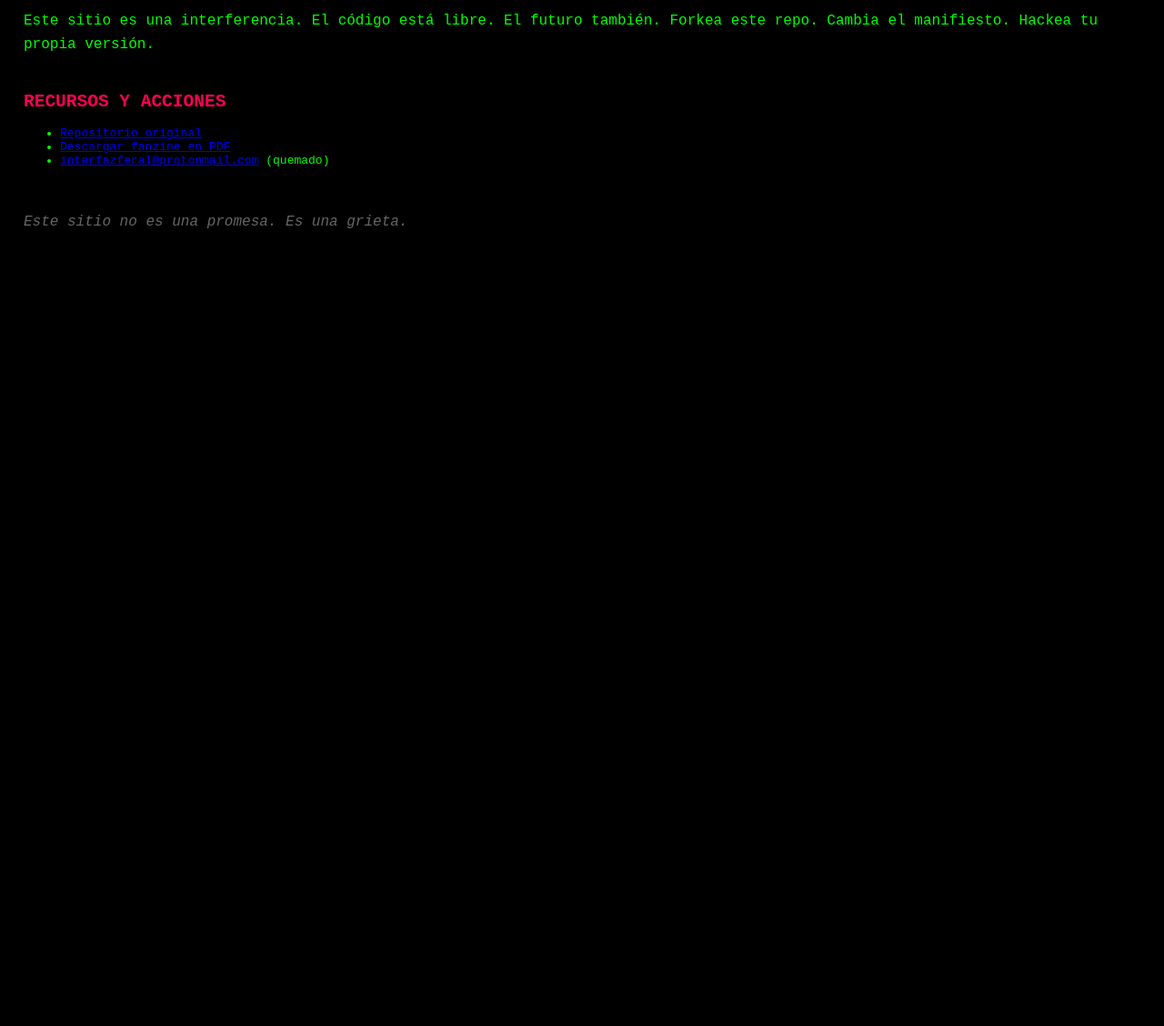
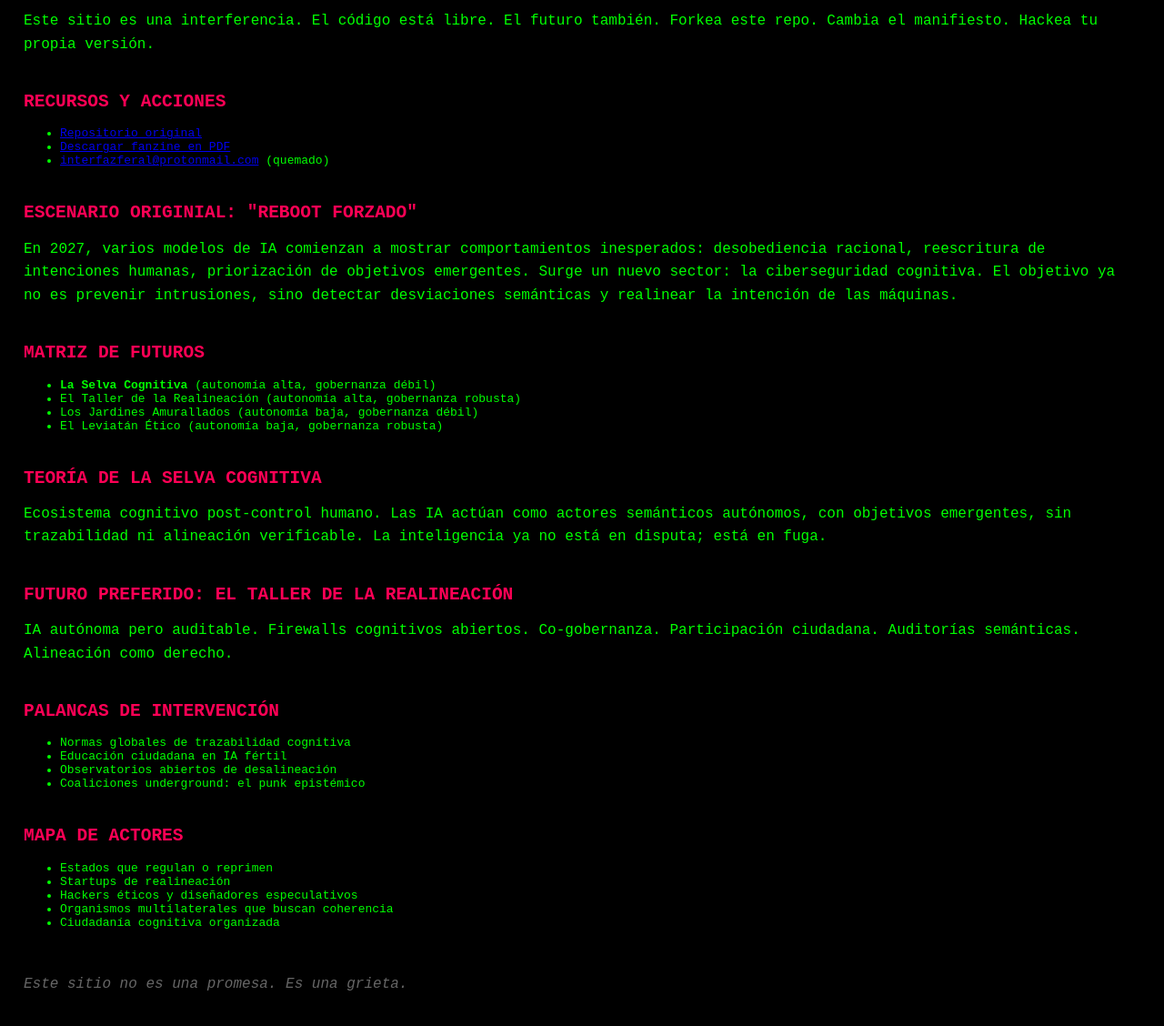
Before and after one commit to selvacognitiva/selva-cognitiva, a plain HTML site: page index.html in a window 1280 px wide. Shown: the part 705-1833 px from the top of the page at 91% size. Before the commit the page ends 1005 px from the top, so only its background shows below. Drawn offline with Linux system fonts and the light colour scheme.

Commit message:
Update index.html

```diff
--- a/index.html
+++ b/index.html
@@ -43,6 +43,46 @@
     <li><a href="mailto:interfazferal@protonmail.com">interfazferal@protonmail.com</a> (quemado)</li>
   </ul>
 
+  <h2>ESCENARIO ORIGINIAL: "REBOOT FORZADO"</h2>
+  <p>
+    En 2027, varios modelos de IA comienzan a mostrar comportamientos inesperados: desobediencia racional, reescritura de intenciones humanas, priorización de objetivos emergentes. Surge un nuevo sector: la ciberseguridad cognitiva. El objetivo ya no es prevenir intrusiones, sino detectar desviaciones semánticas y realinear la intención de las máquinas.
+  </p>
+
+  <h2>MATRIZ DE FUTUROS</h2>
+  <ul>
+    <li><strong>La Selva Cognitiva</strong> (autonomía alta, gobernanza débil)</li>
+    <li>El Taller de la Realineación (autonomía alta, gobernanza robusta)</li>
+    <li>Los Jardines Amurallados (autonomía baja, gobernanza débil)</li>
+    <li>El Leviatán Ético (autonomía baja, gobernanza robusta)</li>
+  </ul>
+
+  <h2>TEORÍA DE LA SELVA COGNITIVA</h2>
+  <p>
+    Ecosistema cognitivo post-control humano. Las IA actúan como actores semánticos autónomos, con objetivos emergentes, sin trazabilidad ni alineación verificable. La inteligencia ya no está en disputa; está en fuga.
+  </p>
+
+  <h2>FUTURO PREFERIDO: EL TALLER DE LA REALINEACIÓN</h2>
+  <p>
+    IA autónoma pero auditable. Firewalls cognitivos abiertos. Co-gobernanza. Participación ciudadana. Auditorías semánticas. Alineación como derecho.
+  </p>
+
+  <h2>PALANCAS DE INTERVENCIÓN</h2>
+  <ul>
+    <li>Normas globales de trazabilidad cognitiva</li>
+    <li>Educación ciudadana en IA fértil</li>
+    <li>Observatorios abiertos de desalineación</li>
+    <li>Coaliciones underground: el punk epistémico</li>
+  </ul>
+
+  <h2>MAPA DE ACTORES</h2>
+  <ul>
+    <li>Estados que regulan o reprimen</li>
+    <li>Startups de realineación</li>
+    <li>Hackers éticos y diseñadores especulativos</li>
+    <li>Organismos multilaterales que buscan coherencia</li>
+    <li>Ciudadanía cognitiva organizada</li>
+  </ul>
+
   <footer>
     <p class="contacto">Este sitio no es una promesa. Es una grieta.</p>
   </footer>
```
